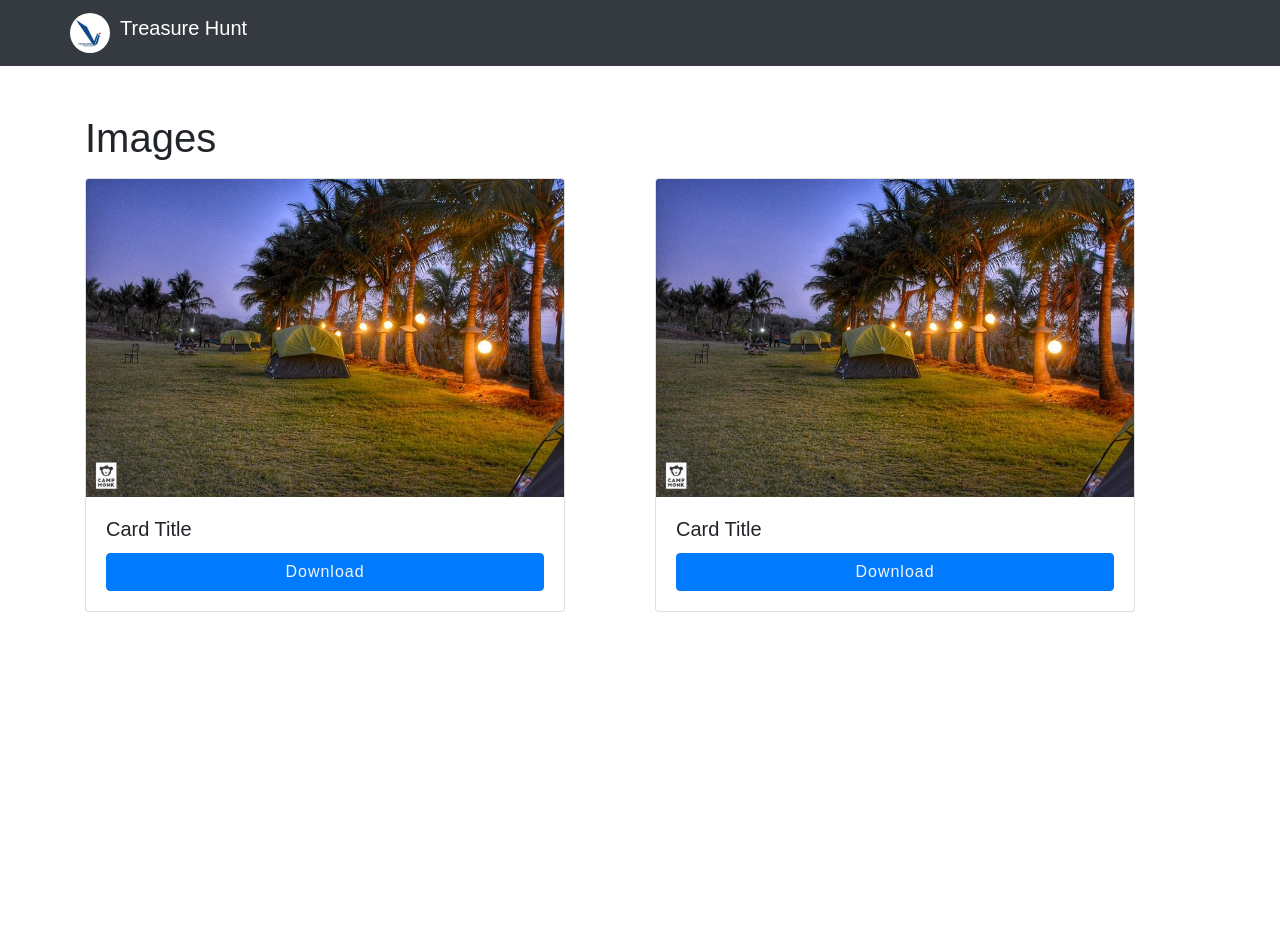
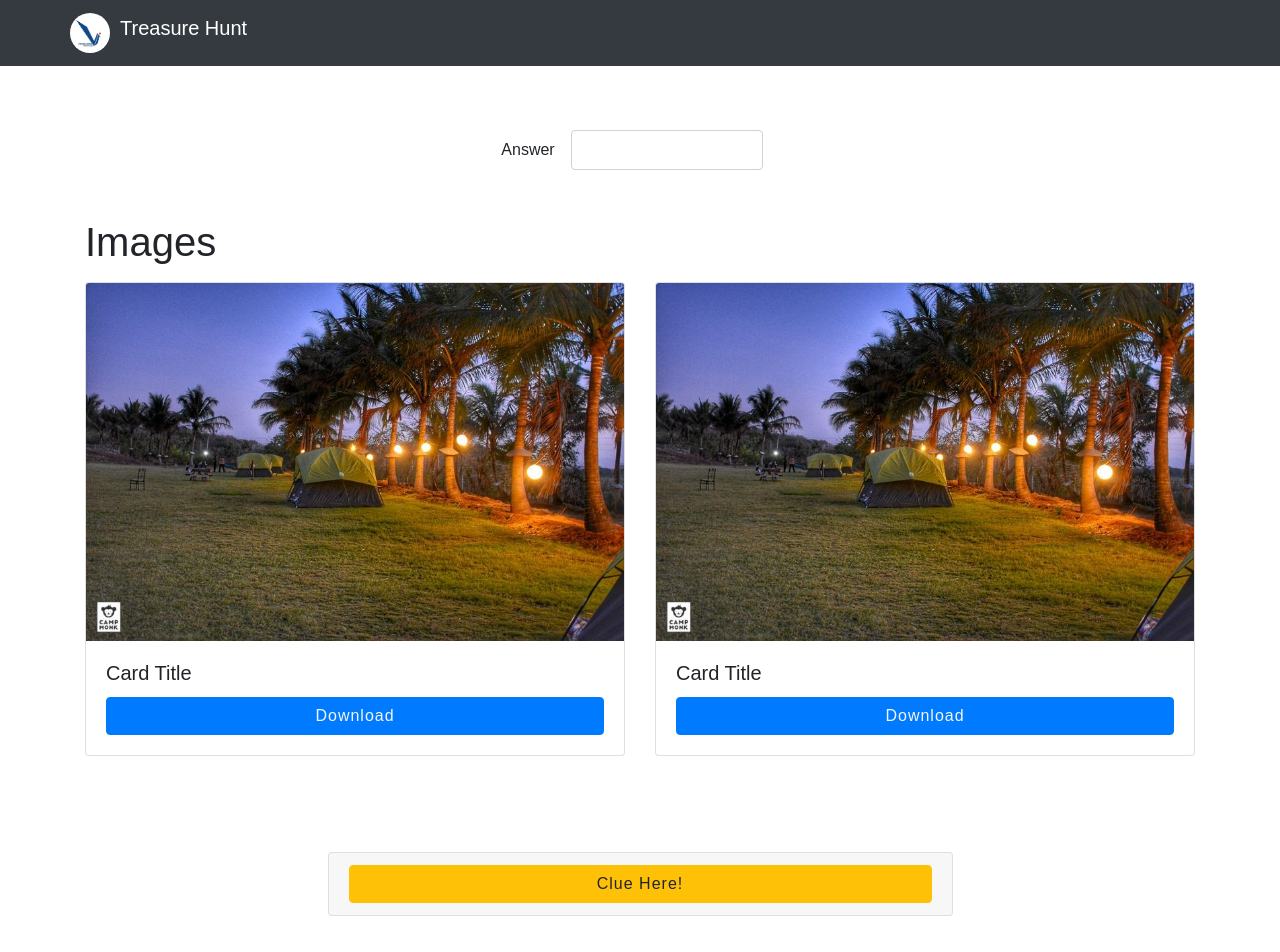
Before and after one commit to Project-Organization-1/TreasureHunt, a React (Create React App) app: page /level1 in a window 1280 px wide. Shown: the top 952 px of the page. Before the commit the page ends 800 px from the top, so only its background shows below. Built offline with nearby package versions, Linux system fonts and the light colour scheme.

Commit message:
added clues and videos section

```diff
--- a/src/components/Homepage/index.js
+++ b/src/components/Homepage/index.js
@@ -40,6 +40,7 @@ function Homepage() {
                         // width="100%"
                         // height="100%"
                         id="videoPlayer"
+                        controls="true"
                         url="https://www.youtube.com/embed/REWoh-3yt28" />
                 </Row>
 
--- a/src/components/Level1/index.js
+++ b/src/components/Level1/index.js
@@ -1,7 +1,8 @@
 import React from 'react';
 import 'bootstrap/dist/css/bootstrap.min.css';
 import './styles.css';
-import { Container, Button, Navbar, Row, Col, Card, } from 'react-bootstrap';
+import { Container, Button, Navbar, Row, Col, Card, Accordion, Form } from 'react-bootstrap';
+import ReactPlayer from 'react-player';
 
 import {Link} from "react-router-dom";
 
@@ -25,11 +26,23 @@ function Level1() {
                 </Navbar.Brand>
             </Container>
         </Navbar>
-        <Container >
+        <div id = "input__container">
+        <Form inline>
+        <Form.Group>
+          <Form.Label htmlFor="input__box">Answer</Form.Label>
+          <Form.Control
+            type="answer"
+            className="mx-sm-3"
+            id="input__box"
+          />
+        </Form.Group>
+      </Form>
+        </div>
+        <Container>
             <h1 className = "mt-5">Images</h1>
             <Row className = "mt-3">
-                <Col className = "sm-6">
-                <Card style={{ width: '30rem' }}>
+                <Col className = "md-6 mb-5">
+                <Card>
                 <Card.Img variant="top" src="images/camp-karnala-1.jpeg" />
                 <Card.Body>
                   <Card.Title>Card Title</Card.Title>
@@ -39,8 +52,8 @@ function Level1() {
                 </Card.Body>
               </Card>
                 </Col>
-                <Col className = "sm-6">
-                <Card style={{ width: '30rem' }}>
+                <Col className = "md-6 mb-5">
+                <Card>
                 <Card.Img variant="top" src="images/camp-karnala-1.jpeg" />
                 <Card.Body>
                   <Card.Title>Card Title</Card.Title>
@@ -53,6 +66,31 @@ function Level1() {
                 </Col>
             </Row>
         </Container>
+        <Row className = "mt-5">
+          <Col md={{ span: 6, offset: 3 }}>
+          <Accordion>
+          <Card>
+            <Card.Header>
+              <Accordion.Toggle as={Button} variant="warning" eventKey="1">
+                Clue Here!
+              </Accordion.Toggle>
+            </Card.Header>
+            <Accordion.Collapse eventKey="1">
+              <Card.Body className = "text-center">This is a clue...</Card.Body>
+            </Accordion.Collapse>
+          </Card>
+        </Accordion>
+          </Col>
+        </Row>
+        <Container>
+        <h1 className = "mt-5">Video</h1>
+        <Row id="videoContainer">
+          <ReactPlayer
+            id="videoPlayer"
+            controls="true"
+            url="https://www.youtube.com/embed/REWoh-3yt28" />
+        </Row>
+        </Container>
     </div>
     )
 }
--- a/src/components/Level1/styles.css
+++ b/src/components/Level1/styles.css
@@ -15,3 +15,27 @@
   border-radius: 50%;
   margin-right: 10px;
 }
+
+#videoPlayer {
+  /* justify-content: center; */
+}
+
+#videoContainer {
+  display: flex;
+  margin-bottom: 10%;
+  /* justify-content: center; */
+  /* margin-top: 40px; */
+  /* position: relative;
+  padding-top: 56.25%  */
+}
+
+#input__container {
+  display: flex;
+  justify-content: center;
+  margin-top: 5%;
+}
+
+#input__box {
+  width: 12rem;
+  height: 2.5rem;
+}
```
